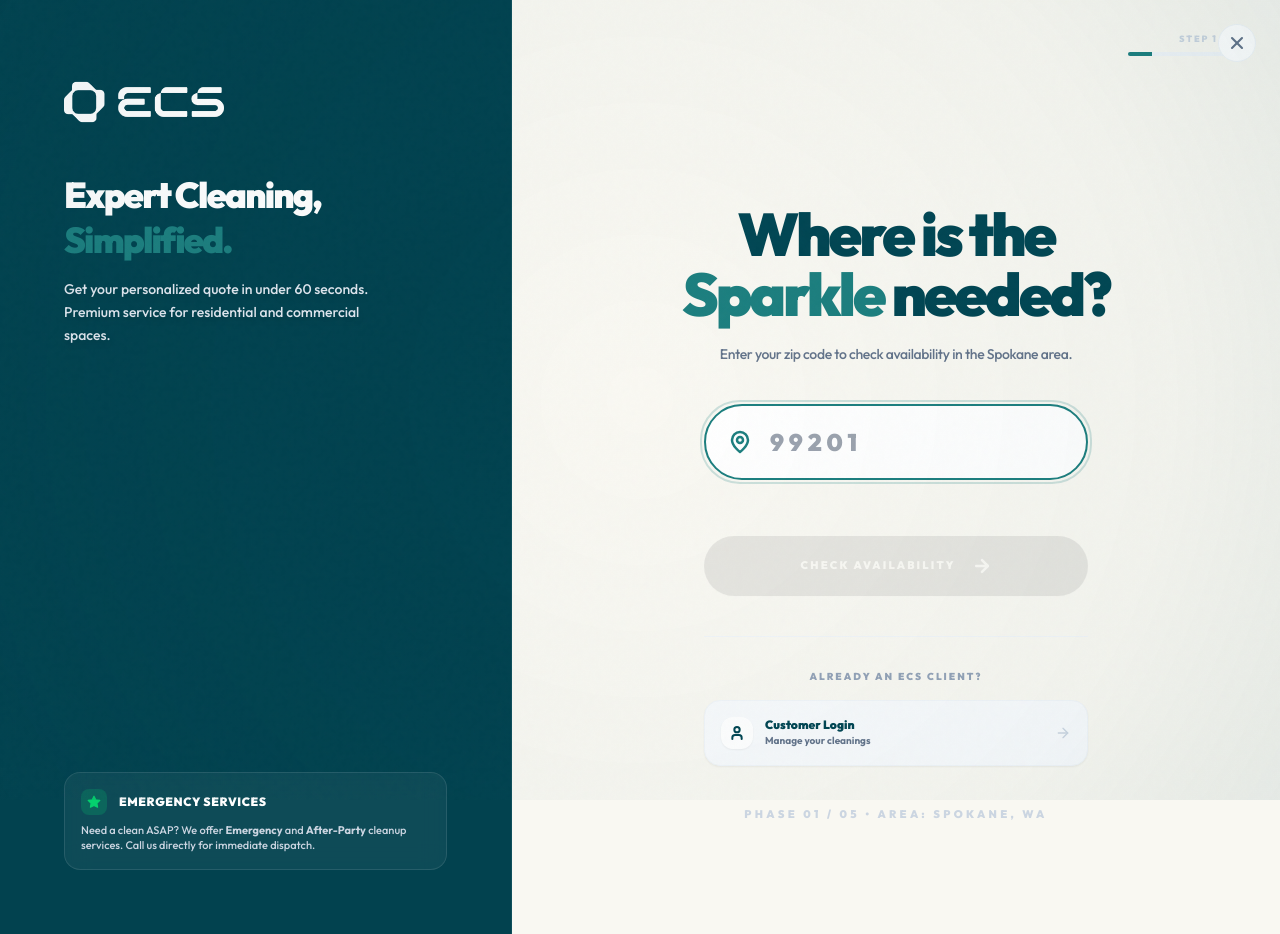
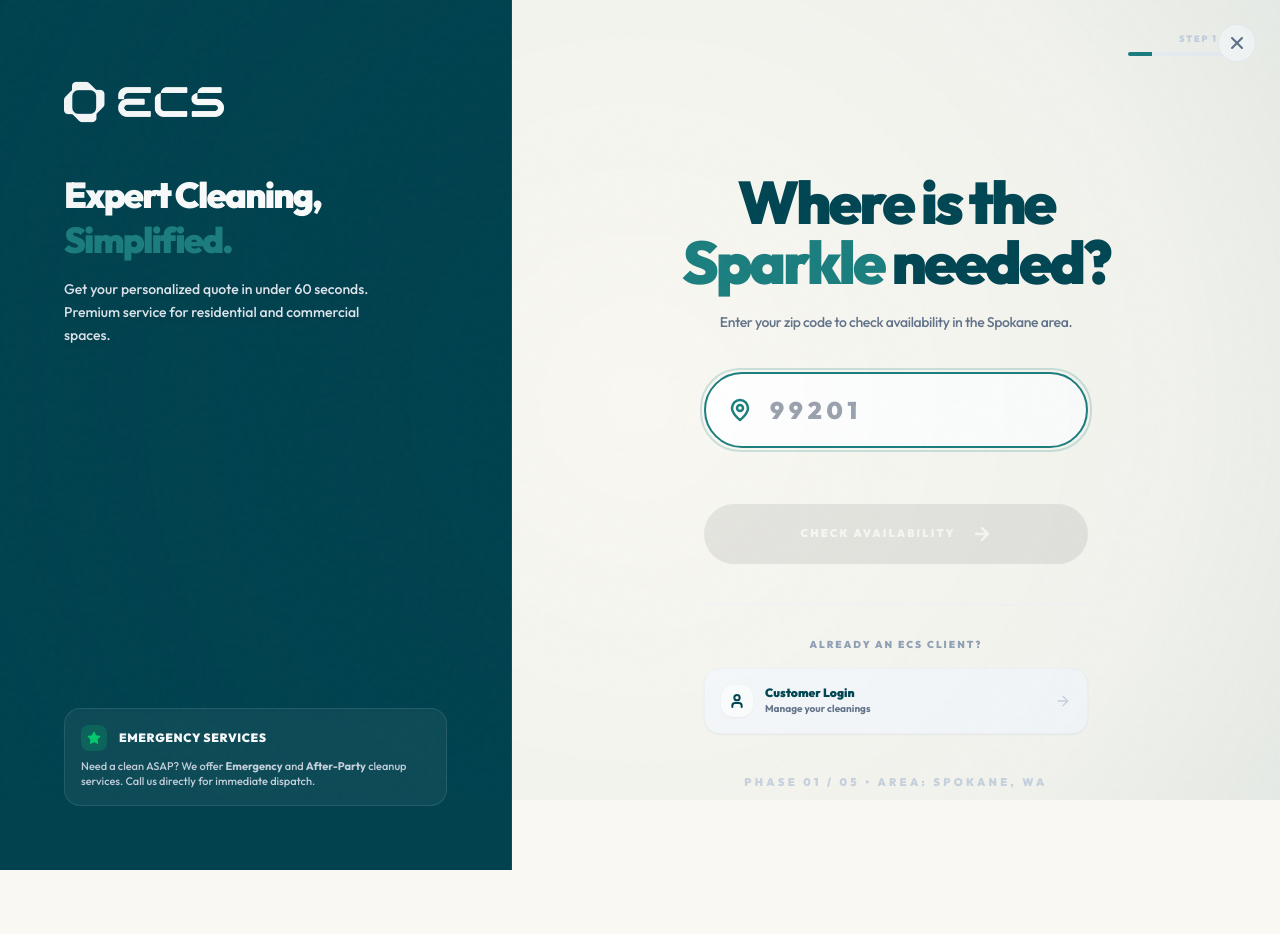
Before and after one commit to renatoquerales28-byte/extreme-cleaning-next, a Next.js app: page /quote in a window 1280 px wide. After the commit the page ends 870 px from the top, so only its background shows below. Built offline with nearby package versions, Linux system fonts and the light colour scheme.

Commit message:
fix: remove auto-advance and optimize layout

```diff
--- a/src/components/wizard/ExtremeCleaningWizard.tsx
+++ b/src/components/wizard/ExtremeCleaningWizard.tsx
@@ -355,7 +355,7 @@ export default function ExtremeCleaningWizard() {
                         </div>
                     </div>
 
-                    <div className="flex-1 flex flex-col p-6 md:p-12 lg:p-24 pt-0">
+                    <div className="flex-1 flex flex-col p-6 md:p-10 lg:p-16 pt-0">
                         <AnimatePresence mode="wait">
                             <motion.div
                                 key={step}
--- a/src/components/wizard/steps/ServiceStep.tsx
+++ b/src/components/wizard/steps/ServiceStep.tsx
@@ -16,10 +16,6 @@ export default function ServiceStep({ onNext, onBack }: ServiceStepProps) {
 
     const handleSelect = (id: string) => {
         setValue("serviceType", id as any);
-        // UX: Auto-advance after small delay for visual feedback
-        setTimeout(() => {
-            onNext();
-        }, 300);
     };
 
     const services = [
```
